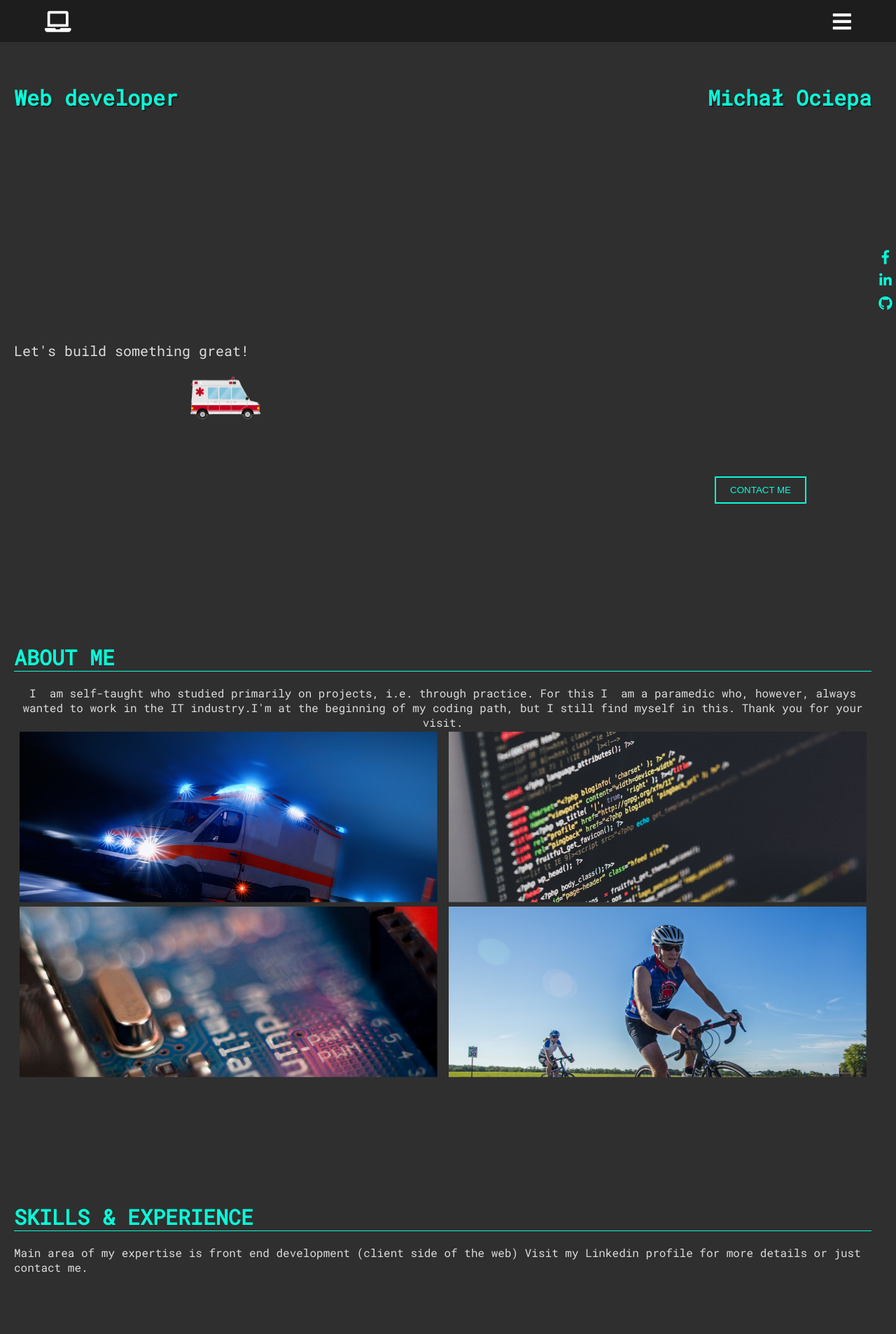
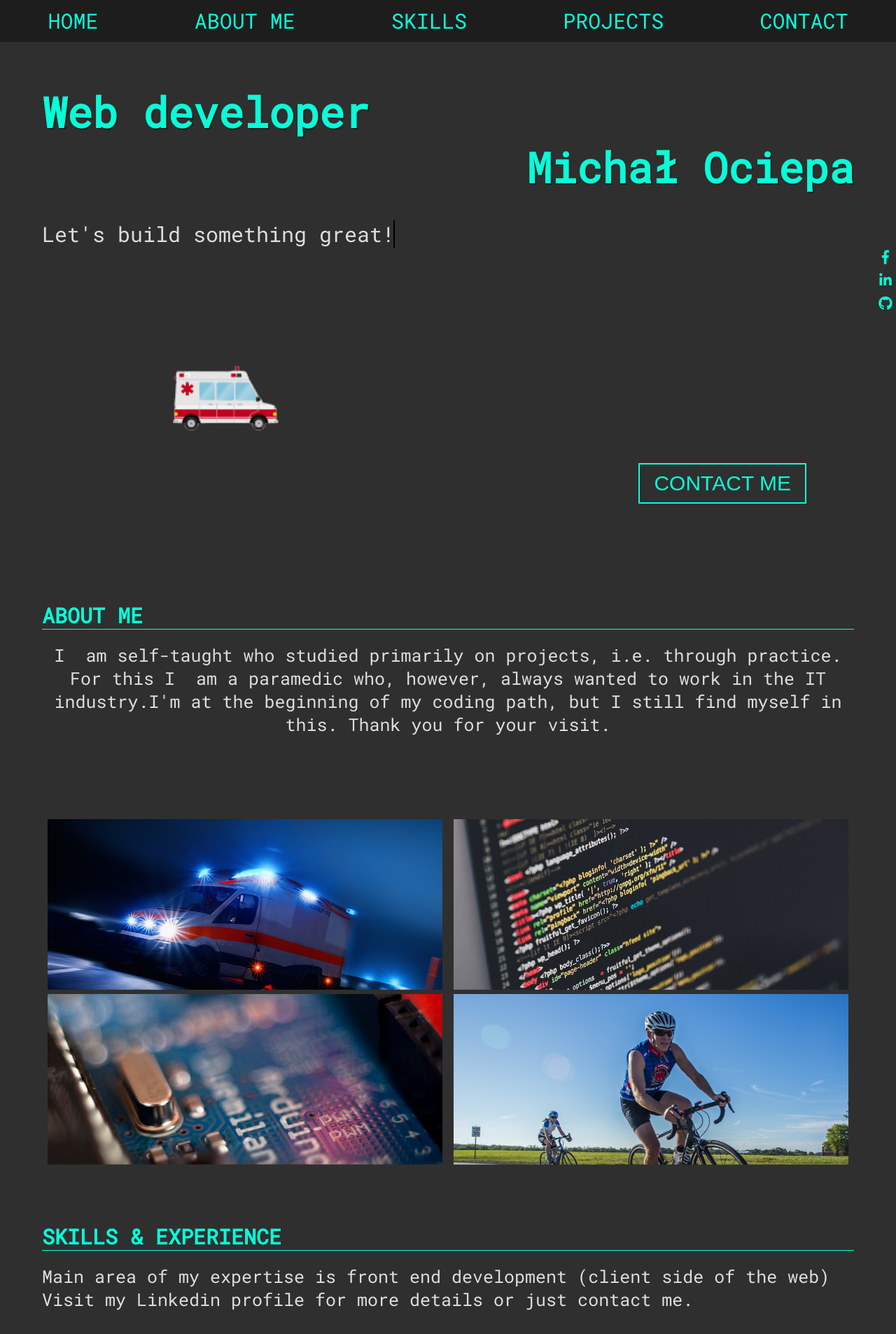
Before and after one commit to MichalOciepa/Portfolio, a PHP site: page / in a window 1280 px wide. Shown: the top 1907 px of the page at 70% size. Run offline with PHP 8.4, Linux system fonts and the light colour scheme; some libraries are stand-ins or nearby versions.

Commit message:
new files

```diff
--- a/css/style.css
+++ b/css/style.css
@@ -55,7 +55,7 @@ header {
     left: 5%;
 }
 
-nav {
+nav.mobile {
     position: fixed;
     top: 60px;
     left: 100%;
@@ -66,18 +66,18 @@ nav {
     opacity: .95;
 }
 
-nav ul {
+nav.mobile ul {
     display: flex;
     justify-content: space-around;
     background-color: #1d1d1d;
 }
 
-nav ul li {
+nav.mobile ul li {
     list-style: none;
     padding: 10px 0;
 }
 
-nav ul li a {
+nav.mobile ul li a {
     flex-basis: 18%;
     font-size: 20px;
     text-decoration: none;
@@ -93,8 +93,44 @@ nav ul li a {
     display: flex;
 }
 
+
 /* END HEADER NAVIGATION */
+/* DESKTOP NAVIGATION */
+nav.desktop {
+    position: fixed;
+    top: 0;
+    left: 0;
+    width: 100%;
+    height: 60px;
+    background-color: #1d1d1d;
+    z-index: 3;
+}
 
+nav.desktop ul {
+    display: flex;
+    justify-content: space-around;
+    background-color: #1d1d1d;
+}
+
+nav.desktop ul li {
+    list-style: none;
+    padding: 10px 0;
+}
+
+nav.desktop ul li a {
+    flex-basis: 18%;
+    font-size: 30px;
+    text-decoration: none;
+    text-transform: uppercase;
+    color: #08fdd8;
+    cursor: pointer;
+}
+
+nav.desktop a:hover {
+    color: #ddd;
+}
+
+/* END OF DESKTOP NAVIGATION */
 /* MENU MEDIA */
 aside {
     position: fixed;
@@ -133,8 +169,7 @@ section h2 {
     border-bottom: 1px solid #08fdd8;
 }
 
-.home button,
-.contact button {
+.home button {
     position: absolute;
     bottom: 10%;
     right: 10%;
@@ -146,10 +181,12 @@ section h2 {
     padding: 10px 20px;
     cursor: pointer;
 }
+
 a {
     text-decoration: none;
-    color:#08fdd8;
+    color: #08fdd8;
 }
+
 /* END MAIN CONTENT*/
 
 /* HOME */
@@ -174,7 +211,8 @@ a {
     text-align: center;
     font-size: 30px;
 }
-.home h1 span:nth-child(2){
+
+.home h1 span:nth-child(2) {
     float: right;
 }
 
@@ -207,26 +245,33 @@ a {
 .hobby {
     display: flex;
     flex-direction: column;
+    margin-top: 10%;
 }
+
 .hobby div {
+    position: relative;
     height: 250px;
     width: 100%;
     background-size: cover;
     background-repeat: no-repeat;
     animation: passion 4s alternate-reverse infinite both;
 }
+
 .hbb1 {
     background-image: url('../img/paramedic.jpg');
     background-position-x: 35%;
 }
+
 .hbb2 {
     background-image: url('../img/coding.jpg');
 
 }
+
 .hbb3 {
     background-image: url('../img/arduino.jpg');
 
 }
+
 .hbb4 {
     background-image: url('../img/triathlon.jpg');
 }
@@ -243,6 +288,7 @@ a {
     height: 20%;
     width: 60%;
 }
+
 /* SKILLS */
 
 /* MY PROJECTS */
@@ -266,6 +312,7 @@ a {
     border-left: 2px solid #111;
     animation: cursor 0.5s linear infinite, typing 2s steps(19) forwards 1;
 }
+
 .work {
     position: absolute;
     bottom: 20px;
@@ -286,54 +333,203 @@ a {
 /* MEDIA QUERIES */
 @media (orientation:landscape) {
     .hobby {
-        flex-direction: row;;
+        flex-direction: row;
+        ;
         flex-wrap: wrap;
     }
+
     .hobby div {
         width: 50%;
     }
 }
-@media (min-width: 576px){
-    .home p {
-        margin-top: 30%;
-        font-size: 20px;
-    }
-    .skills img {
-        margin: 0 auto;
-        width: 50%;
-    }
-    .work {
-        position: absolute;
-        bottom: 20px;
-        left: 20px;
-        right: 35px;
-    }
-    .work img {
-        width: 50%;
-        height: 30%;
+
+@media (min-width: 0px) {
+    nav.desktop {
+        display: none;
     }
 }
 
-@media (min-width: 768px) {}
+@media (min-width: 576px) {
+    .home p {
+        display: inline-block;
+        position: relative;
+        margin-top: 15%;
+    }
+
+    .home p::after {
+        content: "";
+        position: absolute;
+        width: 100%;
+        height: 100%;
+        background-color: #2F2F2F;
+        top: 0;
+        right: 0;
+        border-left: 2px solid #111;
+        animation: cursor 0.5s linear infinite, typing 2s steps(19) forwards 1;
+    }
+
+    .skills img {
+        margin: 0 auto;
+        width: 30%;
+    }
+
+    .work {
+        text-align: right;
+    }
+
+    .work img {
+        transform: rotateY(180deg);
+        width: 50%;
+    }
+}
+
+@media (min-width: 768px) {
+    html {
+        font-size: 20px;
+    }
+
+    section {
+        padding: 120px 50px 20px 50px;
+    }
+
+    .home h1 span {
+        clear: both;
+        font-size: 40px;
+    }
+
+    .home button {
+        font-size: 20px;
+    }
+}
 
 
-@media (min-width: 992px) {}
+@media (min-width: 992px) {
+    html {
+        font-size: 25px;
+    }
 
+    section {
+        padding: 60px 60px 20px 60px;
+    }
+
+    .home p {
+        margin-top: 10%;
+        font-size: 30px;
+    }
+
+    .home h1 span {
+        font-size: 60px;
+    }
+
+    .home button {
+        font-size: 30px;
+    }
+
+    .move {
+        transform: scale(1.5);
+        bottom: 25%;
+        left: 0;
+    }
+
+    .stop {
+        transform: scale(1.55);
+    }
+
+    nav.mobile {
+        display: none;
+    }
+
+    header {
+        display: none;
+    }
+
+    nav.desktop {
+        display: block;
+    }
+}
+
+@media (min-width: 992px) and (orientation:portrait) {
+    html {
+        font-size: 30px;
+    }
+
+    section h2 {
+        font-size: 60px;
+    }
+
+    section h3 {
+        font-size: 40px;
+    }
+
+    section {
+        padding: 60px 80px 20px 80px;
+    }
+
+    aside {
+        right: 2%;
+        font-size: 50px;
+    }
+
+    .home p {
+        margin-top: 20%;
+        font-size: 50px;
+    }
+
+    .home h1 {
+        margin-top: 20%;
+    }
+
+    .home h1 span {
+        font-size: 100px;
+    }
+
+    .home button {
+        font-size: 50px;
+    }
+
+    .move {
+        transform: scale(2.5);
+    }
+
+    .stop {
+        transform: scale(2.55);
+    }
+
+    nav.mobile {
+        display: none;
+    }
+
+    header {
+        display: none;
+    }
+
+    nav.desktop {
+        display: block;
+    }
+
+    nav.desktop ul li a {
+        font-size: 35px;
+    }
+}
+
+@media (min-width: 1024px) {}
 
 @media (min-width: 1200px) {}
 
 
-
-
-
-
-
+@media (min-width:1600px) {
+    .wrapper {
+        max-width: 1400px;
+        margin: 0 auto;
+    }
+}
 
 @media (max-width:320px) {
     html {
         font-size: 12px;
     }
 }
+
 /* END MEDIA QUERIES */
 /* ANIMATIONS */
 @keyframes ambulance {
--- a/index.html
+++ b/index.html
@@ -18,15 +18,23 @@
         <header>
             <div class="logo"><i class="fas fa-laptop"></i></div>
             <div class="burger"><i class="fas fa-bars"></i></div>
-
         </header>
-        <nav>
+        <nav class="mobile">
             <ul>
                 <li><a href="#home"><i class="fas fa-home"></i></a></li>
                 <li><a href="#about"><i class="fas fa-user-alt"></i></a></li>
                 <li><a href="#skills"><i class="fas fa-cogs"></i></a></li>
                 <li><a href="#projects"><i class="fas fa-tasks"></i></a></li>
                 <li><a href="#contact"><i class="far fa-envelope"></i></a></li>
+            </ul>
+        </nav>
+        <nav class="desktop">
+            <ul>
+                <li><a href="#home">Home</a></li>
+                <li><a href="#about">About me</a></li>
+                <li><a href="#skills">Skills</a></li>
+                <li><a href="#projects">Projects</a></li>
+                <li><a href="#contact">Contact</a></li>
             </ul>
         </nav>
         <aside>
@@ -47,7 +55,9 @@
         <section class="about" id="about">
             <h2>About me</h2>
             <p>I &nbsp;am self-taught who studied primarily on projects, i.e.
-                through practice. For this I&nbsp am a paramedic who, however, always wanted to work in the IT industry.I'm at the beginning of my coding path, but I still find myself in this. Thank you for your visit.</p>
+                through practice. For this I&nbsp am a paramedic who, however, always wanted to work in the IT
+                industry.I'm at the beginning of my coding path, but I still find myself in this. Thank you for your
+                visit.</p>
             <div class="hobby">
                 <div class="hbb1"></div>
                 <div class="hbb2"></div>
@@ -61,7 +71,7 @@
             <p>Main area of my expertise is front end development (client side of the web) Visit my Linkedin profile for
                 more
                 details or just contact me.</p>
-                <img src="img/imageproxy.png" alt="">
+            <img src="img/imageproxy.png" alt="">
         </section>
         <section class="projects" id="projects">
             <h2>My Projects</h2>
--- a/js/script.js
+++ b/js/script.js
@@ -24,6 +24,7 @@ const paramedic = document.querySelector(".hbb1");
 const coding = document.querySelector(".hbb2");
 const arduino = document.querySelector(".hbb3");
 const triathlon = document.querySelector(".hbb4");
+
 
 paramedic.addEventListener("click", function () {
     paramedic.classList.toggle("opacity");
```
